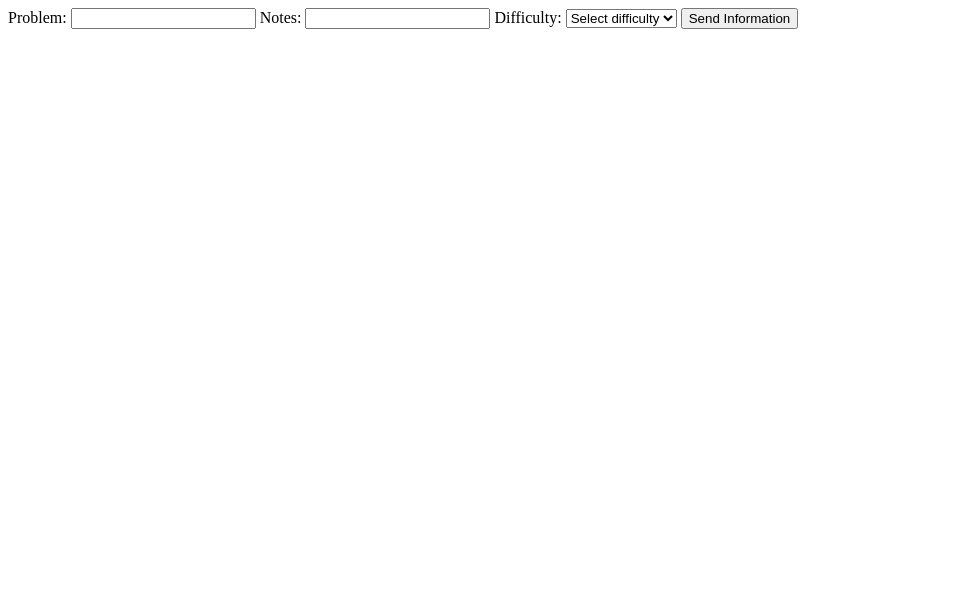
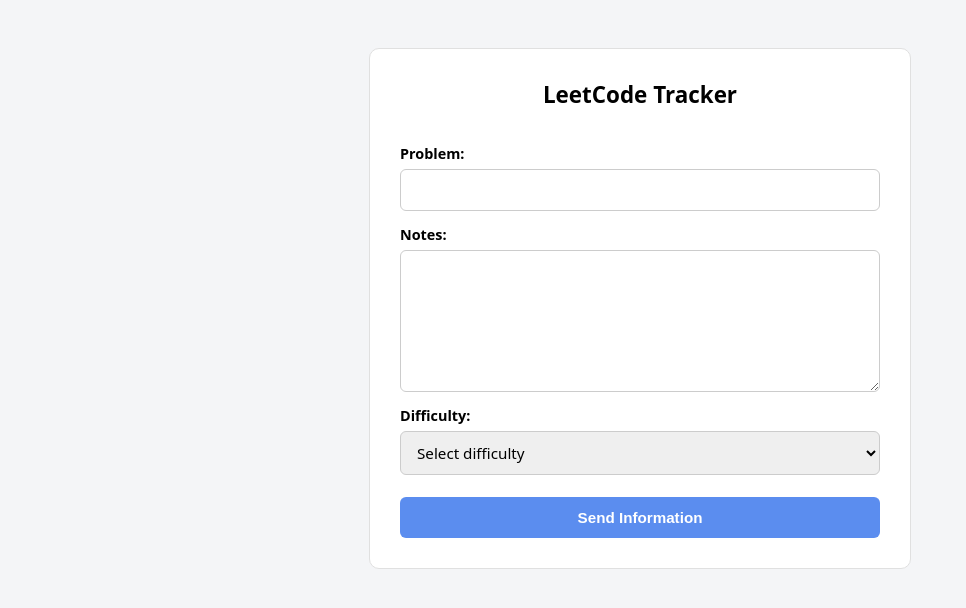
Before and after one commit to Viusan/LeetCode-Tracker, a website: page public/index.html in a window 1280 px wide. Shown: the whole page, without its empty margins (0-966 px from the left). Drawn offline with Linux system fonts and the light colour scheme.

Commit message:
added style.css just to make things more readable and easier for me. I used calude ai to create the css since i already know css and it would be a waste of my time to put resources into styling.

```diff
--- a/public/index.html
+++ b/public/index.html
@@ -4,16 +4,19 @@
     <meta charset="UTF-8">
     <meta name="viewport" content="width=device-width, initial-scale=1.0">
     <title>LeetCode tracker</title>
+    <link rel="stylesheet" href="style.css">
 </head>
 <body>
     <form id="progressForm">
+        <h1>LeetCode Tracker</h1>
+
         <label for="problemName">Problem:</label>
         <input type="text" id="problemName" required>
 
         <label for="description">Notes:</label>
-        <input type="text" id="description" required>
+        <textarea id="description" rows="6" required></textarea>
 
-        <label for="difficulty">Difficulty: </label>
+        <label for="difficulty">Difficulty:</label>
         <select id="difficulty" name="difficulty" required>
             <option value="" disabled selected>Select difficulty</option>
             <option value="Easy">Easy</option>
--- /dev/null
+++ b/public/style.css
@@ -0,0 +1,70 @@
+body {
+    font-family: system-ui, sans-serif;
+    background-color: #f4f5f7;
+    display: flex;
+    justify-content: center;
+    padding: 40px 20px;
+}
+
+form {
+    background-color: #ffffff;
+    border: 1px solid #e0e0e0;
+    border-radius: 10px;
+    padding: 30px;
+    width: 100%;
+    max-width: 480px;
+    display: flex;
+    flex-direction: column;
+}
+
+form h1 {
+    margin: 0 0 20px;
+    font-size: 1.4rem;
+    text-align: center;
+}
+
+label {
+    font-weight: 600;
+    font-size: 0.9rem;
+    margin-bottom: 6px;
+    margin-top: 14px;
+}
+
+input[type="text"],
+textarea,
+select {
+    padding: 10px 12px;
+    border: 1px solid #ccc;
+    border-radius: 6px;
+    font-size: 0.95rem;
+    font-family: inherit;
+}
+
+textarea {
+    resize: vertical;
+    min-height: 120px;
+}
+
+input:focus,
+textarea:focus,
+select:focus {
+    outline: none;
+    border-color: #5b8def;
+    box-shadow: 0 0 0 2px rgba(91, 141, 239, 0.2);
+}
+
+button {
+    margin-top: 22px;
+    padding: 12px;
+    background-color: #5b8def;
+    color: white;
+    border: none;
+    border-radius: 6px;
+    font-size: 0.95rem;
+    font-weight: 600;
+    cursor: pointer;
+}
+
+button:hover {
+    background-color: #4a7ad9;
+}
```
Also changed, not shown: 1 other file.
